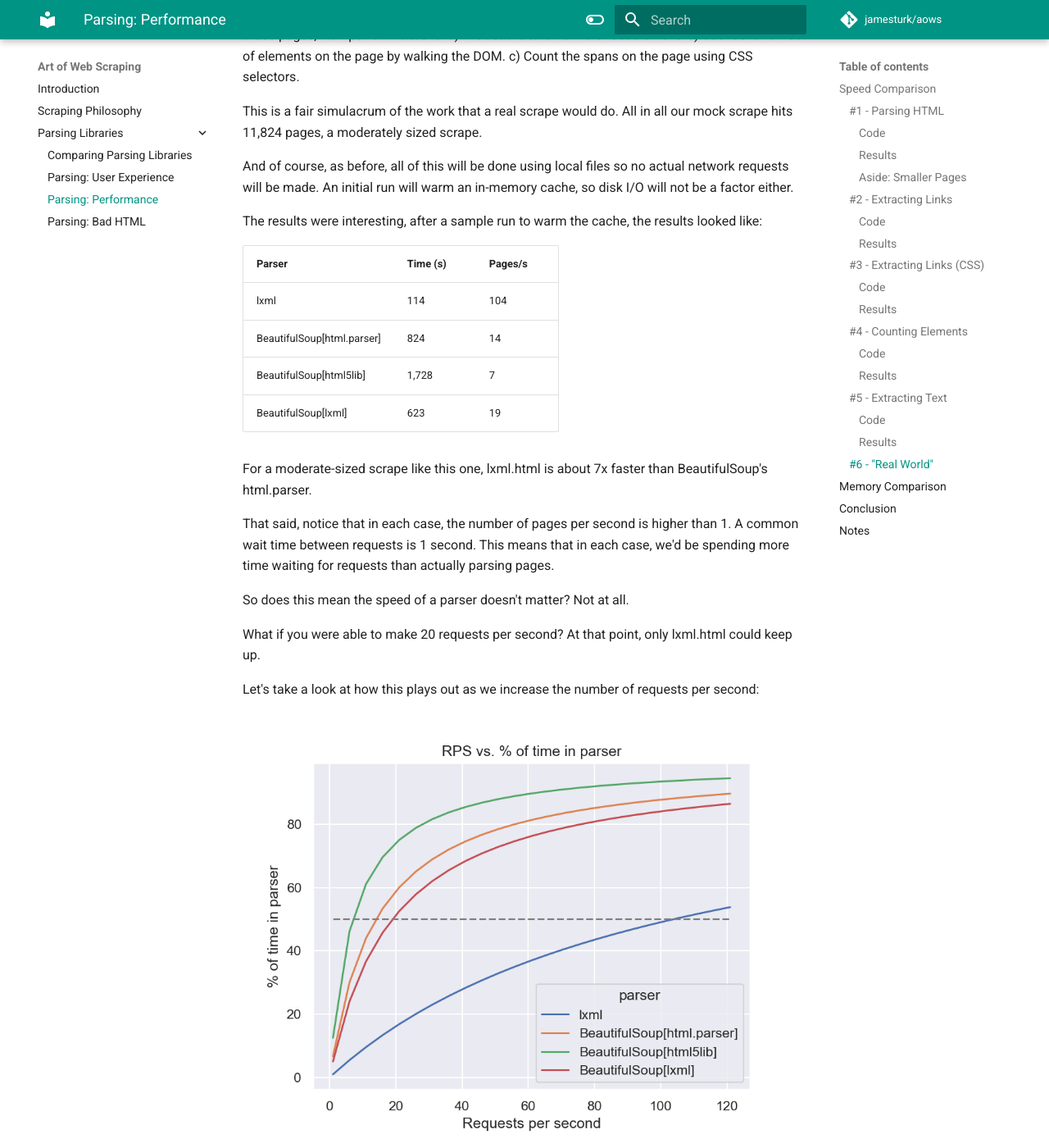
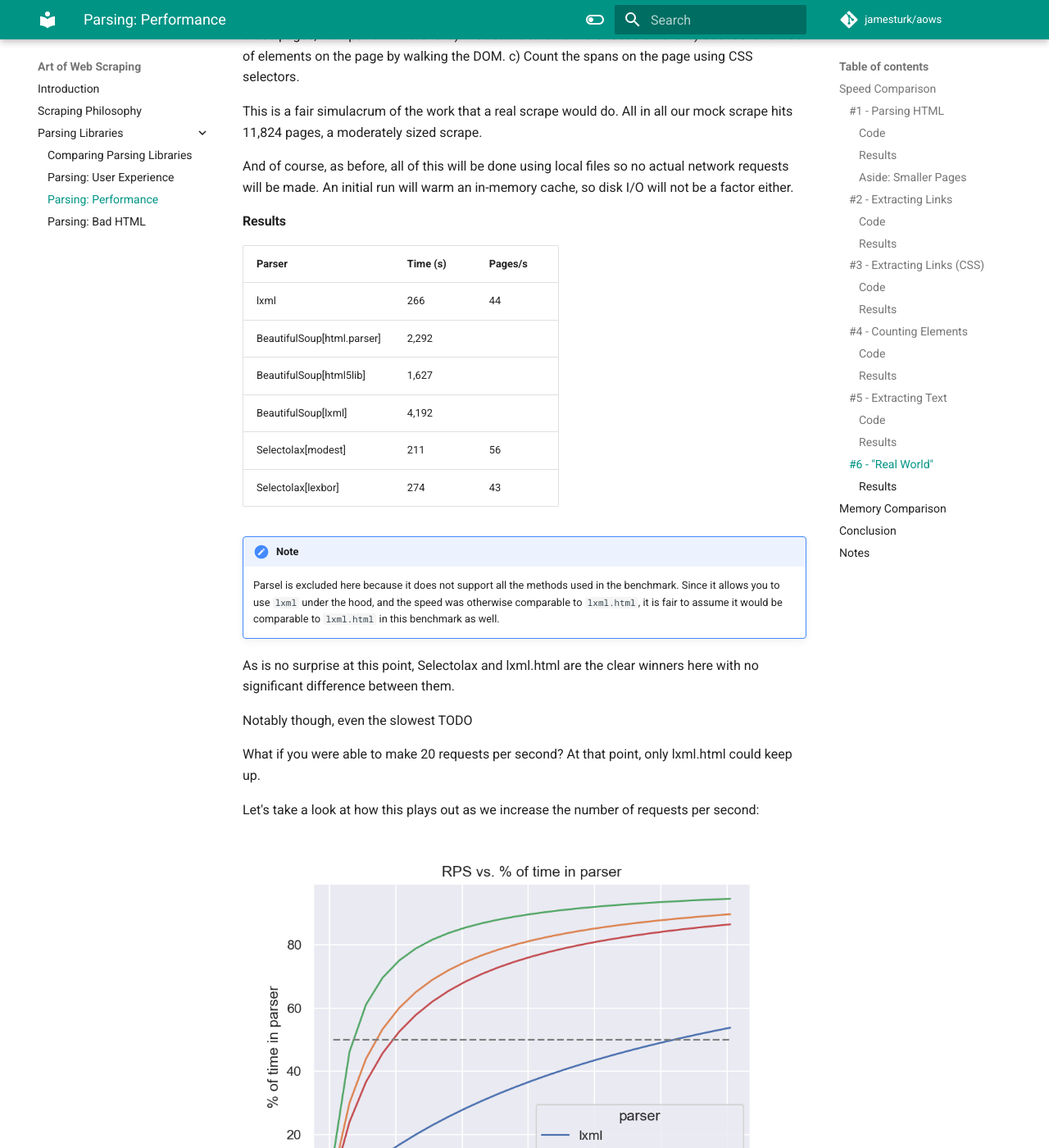
Before and after one commit to jamesturk/aows, an MkDocs documentation site: the page built from docs/parsing/performance.md, in a window 1280 px wide and 1400 px high, scrolled down 8555 px. Shown: the whole window at 82% size. Built offline with MkDocs 1.6.1 and Material for MkDocs 9.7.7, drawn with Linux system fonts in a browser that asks for light colours; comment, search, counter and statistics services are not loaded.

Commit message:
benchmark 6 WIP

```diff
--- a/docs/parsing/performance.md
+++ b/docs/parsing/performance.md
@@ -296,20 +296,24 @@ This is a fair simulacrum of the work that a real scrape would do. All in all ou
 
 And of course, as before, all of this will be done using local files so no actual network requests will be made. An initial run will warm an in-memory cache, so disk I/O will not be a factor either.
 
-The results were interesting, after a sample run to warm the cache, the results looked like:
+#### Results
 
 | Parser                      | Time (s) | Pages/s |
 | --------------------------- | -------- | --------|
-| lxml                        | 114  | 104 |
-| BeautifulSoup\[html.parser] | 824  | 14 |
-| BeautifulSoup\[html5lib]    | 1,728 | 7 |
-| BeautifulSoup\[lxml]        | 623  | 19 |
+| lxml                        | 266      | 44      |
+| BeautifulSoup\[html.parser] | 2,292
+| BeautifulSoup\[html5lib]    | 1,627
+| BeautifulSoup\[lxml]        | 4,192
+| Selectolax\[modest]         | 211      | 56      |
+| Selectolax\[lexbor]         | 274      | 43      |
 
-For a moderate-sized scrape like this one, lxml.html is about 7x faster than BeautifulSoup's html.parser.
+!!! note
 
-That said, notice that in each case, the number of pages per second is higher than 1.  A common wait time between requests is 1 second. This means that in each case, we'd be spending more time waiting for requests than actually parsing pages.
+    Parsel is excluded here because it does not support all the methods used in the benchmark. Since it allows you to use `lxml` under the hood, and the speed was otherwise comparable to `lxml.html`, it is fair to assume it would be comparable to `lxml.html` in this benchmark as well.
 
-So does this mean the speed of a parser doesn't matter? Not at all.
+As is no surprise at this point, Selectolax and lxml.html are the clear winners here with no significant difference between them.
+
+Notably though, even the slowest TODO
 
 What if you were able to make 20 requests per second?  At that point, only lxml.html could keep up.
 
```
Also changed, not shown: 2 other files.
